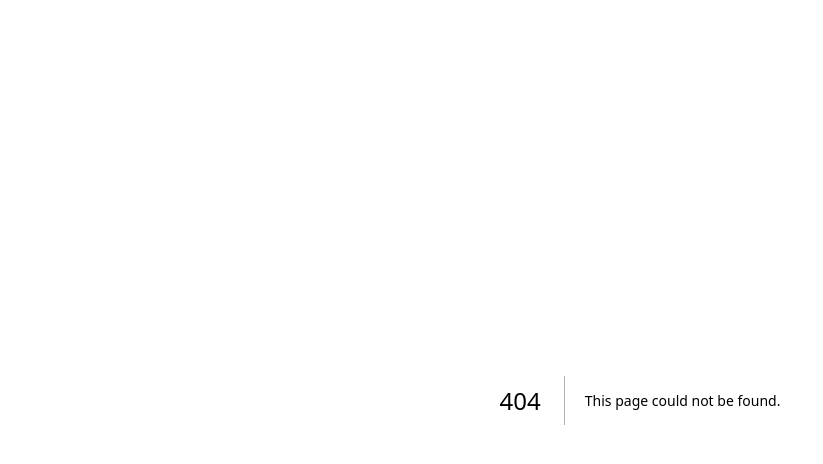
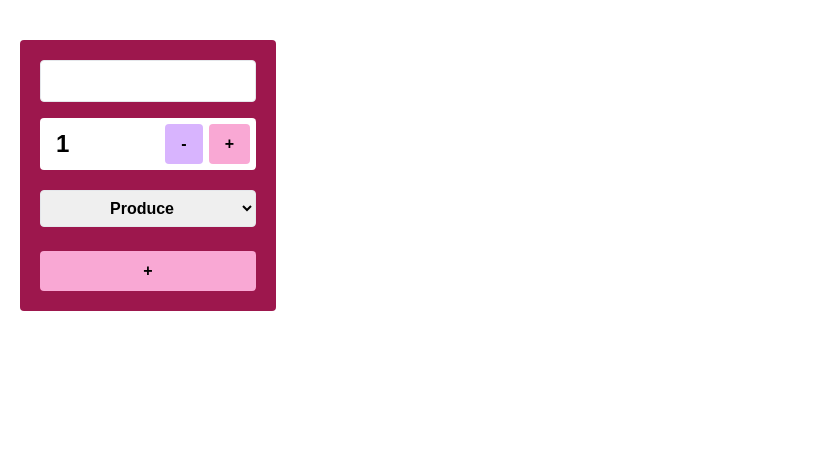
Before and after one commit to tristinsait/cprg306-assignments, a Next.js app: page /week-5 in a window 1280 px wide. Before the commit this address had no page. Shown: the top 464 px of the page, without its empty margins (0-823 px from the left). Built offline with nearby package versions, Linux system fonts and the light colour scheme.

Commit message:
Completed week-5
completed week-5 assignment and added in functionality

```diff
--- /dev/null
+++ b/app/week-5/counter.js
@@ -0,0 +1,94 @@
+export default function Counter({
+    currentCount,
+    incrementCounterFunction,
+    decrementCounterFunction,
+    name,
+    setName,
+    category,
+    setCategory,
+    handleSubmit,
+  }) {
+
+    let incrBtnDisabled = false;
+    if (currentCount >= 20){
+        incrBtnDisabled = true;
+    }
+
+    let decrBtnDisabled = false;
+    if (currentCount <= 1){
+        decrBtnDisabled = true;
+    }
+
+    let btnStyles = "bg-pink-300 text-black font-bold rounded py-2 px-4 mb-1.5 mt-1.5 mr-1.5 hover:bg-pink-200 active:bg-pink-400 disabled:bg-purple-300"
+
+    return (
+        <main className="content-center">
+        <form onSubmit={handleSubmit} className="mt-5">
+          <div className="container w-64 bg-pink-800 p-5 rounded content-center text-center">
+            <div className="mb-4">
+                <input
+                  type="text"
+                  id="name"
+                  value={name}
+                  onChange={(e) => setName(e.target.value)}
+                  className="text-black p-2 border rounded w-full text-center"
+                  required
+                />
+              </div>
+
+            <div className="flex items-center content-center justify-between space-x-4 bg-white rounded">
+                <p className="text-black text-2xl pl-4 mr-18 font-bold">{currentCount}</p>
+                <div>
+                    <button
+                        type="button"
+                        className={btnStyles}
+                        onClick={decrementCounterFunction}
+                        disabled={decrBtnDisabled}
+                    >
+                    -
+                    </button>
+                    <button
+                        type="button"
+                        className={btnStyles}
+                        onClick={incrementCounterFunction}
+                        disabled={incrBtnDisabled}
+                    >
+                    +
+                    </button>
+                </div>
+            </div>
+
+
+
+              <div className="mb-4">
+                <select
+                  id="category"
+                  value={category}
+                  onChange={(e) => setCategory(e.target.value)}
+                  className="text-black font-bold p-2 border rounded mt-5 w-full text-center"
+                >
+                  <option value="Produce">Produce</option>
+                  <option value="Dairy">Dairy</option>
+                  <option value="Bakery">Bakery</option>
+                  <option value="Meat">Meat</option>
+                  <option value="Frozen Foods">Frozen Foods</option>
+                  <option value="Canned Goods">Canned Goods</option>
+                  <option value="Dry Goods">Dry Goods</option>
+                  <option value="Beverages">Beverages</option>
+                  <option value="Snacks">Snacks</option>
+                  <option value="Household">Household</option>
+                  <option value="Other">Other</option>
+                </select>
+              </div>
+
+              <button
+                type="submit"
+                className="bg-pink-300 text-black font-bold rounded w-full py-2 px-4 mt-2 hover:bg-pink-200 active:bg-pink-400"
+              >
+                +
+              </button>
+            </div>
+          </form>
+        </main>
+      );
+    }
--- /dev/null
+++ b/app/week-5/page.js
@@ -0,0 +1,55 @@
+"use client"
+
+import { useState } from "react";
+import Counter from "./counter";
+
+export default function AdvCounterPage(){
+
+    const [count, setCount] = useState(1);
+
+    const [name, setName] = useState("");
+    const [category, setCategory] = useState("Produce");
+
+    const increment = () => {
+        if(count < 20) (
+            setCount(count + 1)
+        );
+    }
+    const decrement = () => {
+        if(count > 1) (
+            setCount(count - 1)
+        );
+    }
+
+    const handleSubmit = (event) => {
+        event.preventDefault();
+
+        const item = {
+          name,
+          quantity: count,
+          category,
+        };
+        console.log("Item submitted:", item);
+
+    alert(`Item Name: ${name}\nQuantity: ${count}\nCategory: ${category}`);
+
+    setName("");
+    setCount(1);
+    setCategory("Produce");
+  };
+
+  return (
+    <main className="p-5 content-center text-center">
+      <Counter
+        currentCount={count}
+        incrementCounterFunction={increment}
+        decrementCounterFunction={decrement}
+        name={name}
+        setName={setName}
+        category={category}
+        setCategory={setCategory}
+        handleSubmit={handleSubmit}
+      />
+    </main>
+  );
+}
```
